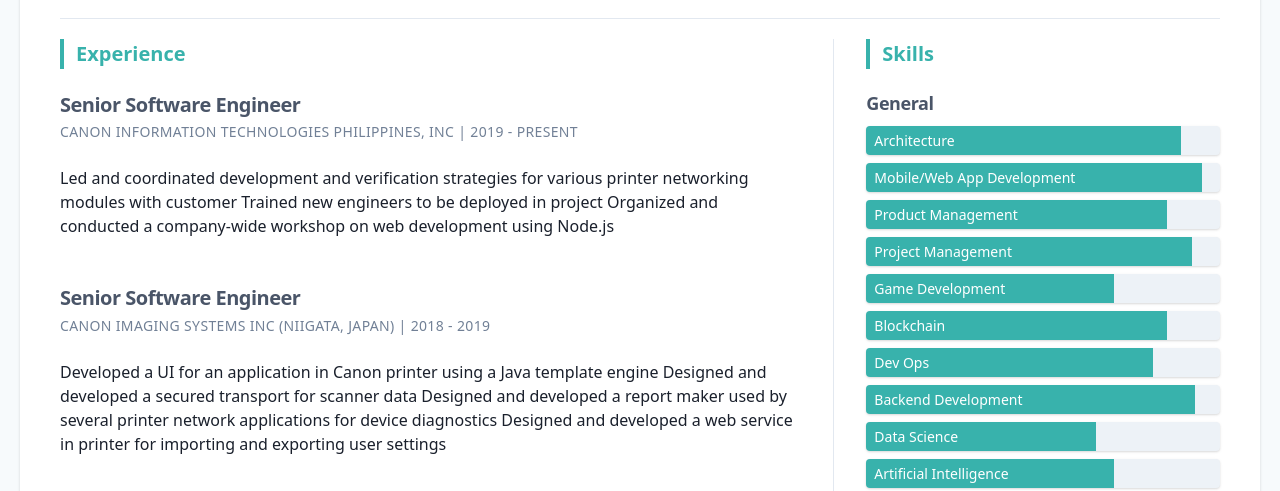
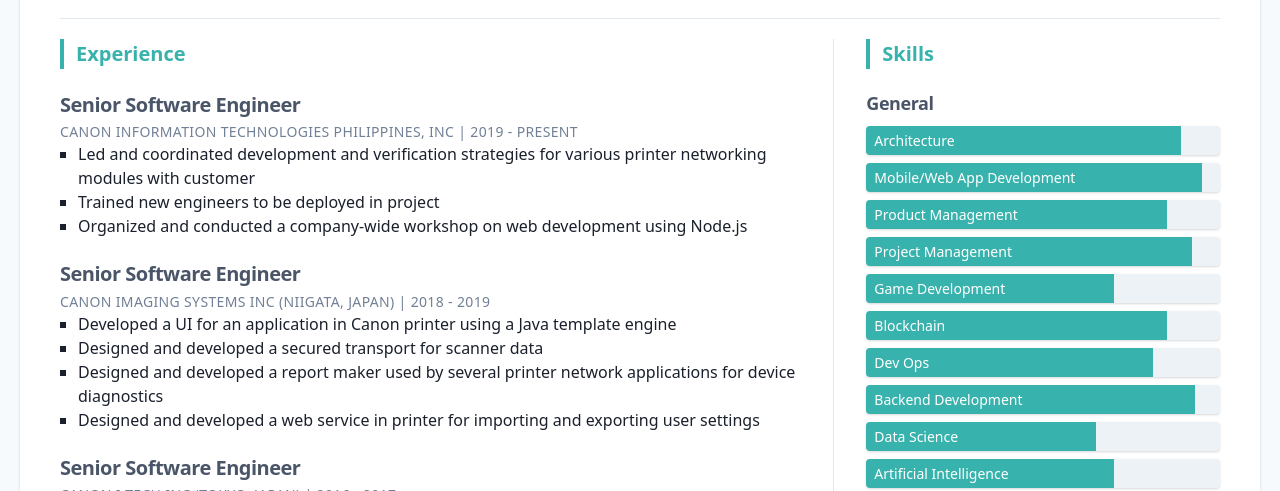
Before and after one commit to nitoygo/aboutme, a Gatsby site: page / in a window 1280 px wide. Shown: the part 545-1036 px from the top of the page. Built offline with nearby package versions, Linux system fonts and the light colour scheme; Gatsby itself is replaced by a stand-in of ours.

Commit message:
Updated resume

```diff
--- a/src/components/experience.js
+++ b/src/components/experience.js
@@ -10,7 +10,15 @@
           <h3 className="item-sub">
             {item.company} | {item.start} - {item.end || 'PRESENT'}
           </h3>
-          <p className="py-6">{item.description}</p>
+          <ul>
+          {
+            item.description.split('\n').map((desc, i) => (
+              <li>
+                {desc}
+              </li>
+            ))
+          }
+          </ul>
         </article>
       ))}
   </section>
```
Also changed, not shown: static/profile.png.
